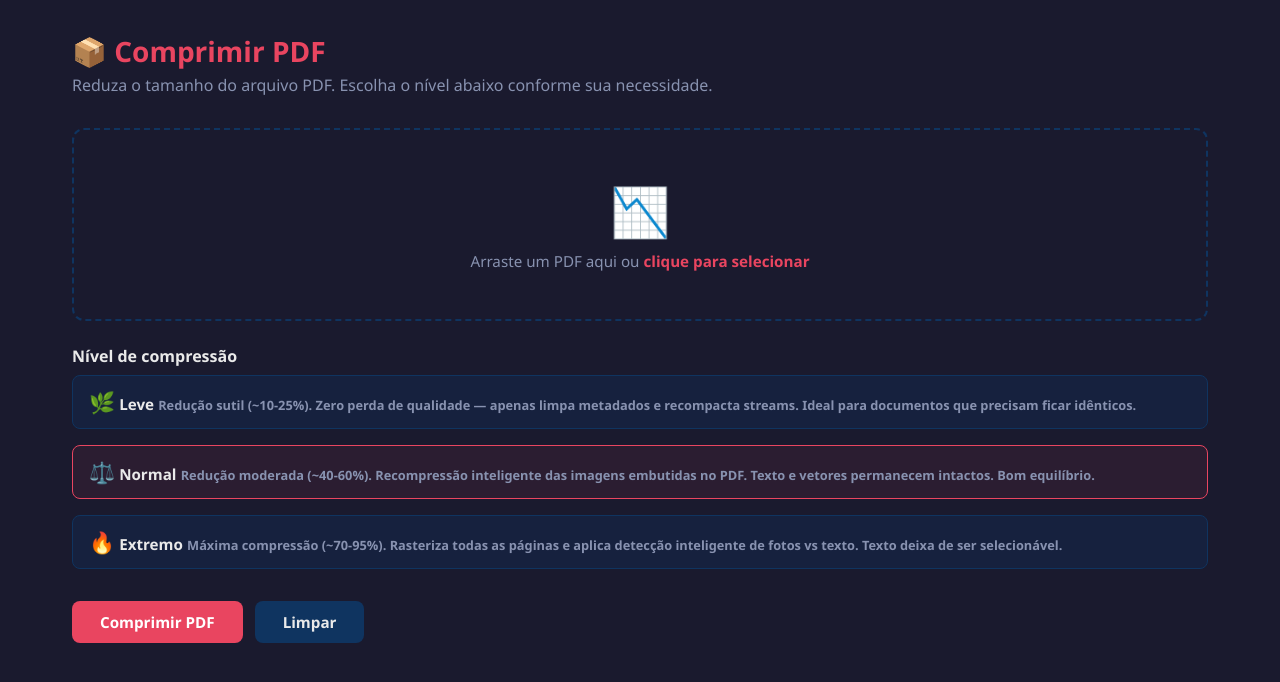
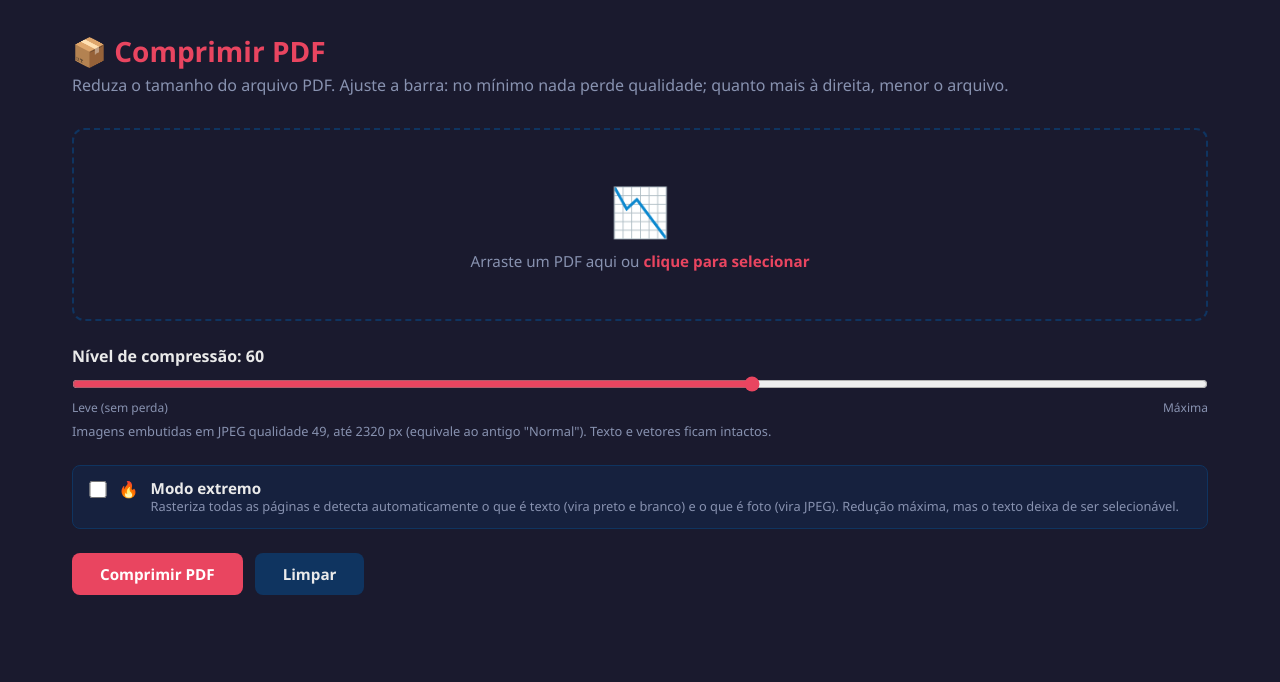
Before and after one commit to jjvvsszz/PDF-ToolBox, a FastAPI app: page /compress in a window 1280 px wide. Shown: the part 56-738 px from the top of the page. Run offline with FastAPI, Linux system fonts and the light colour scheme.

Commit message:
feat: compressao com barra deslizante e modo extremo com barras de texto e fotos
- barra 0-100: 0 = otimizacao sem perda (antigo Leve); acima disso as
  imagens embutidas sao recomprimidas (JPEG 85->25, ate 4000->1200 px);
  o maximo comprime bem mais que o antigo Normal
- checkbox "Modo extremo" rasteriza as paginas (deteccao de texto/foto);
  a barra principal passa a controlar o texto (300->100 dpi) e surge uma
  barra para as fotos (JPEG 60->10, 1600->400 px)
- o resultado nunca e maior que a otimizacao sem perda
- API: level (0-100), extreme, image_level; aceita light/normal/extreme
- cache-busting de CSS/JS por hash do conteudo (evita pagina quebrada
  com CSS antigo em cache apos deploy)

Co-Authored-By: Claude Opus 5.5 <noreply@anthropic.com>

```diff
--- a/app/routes/compress.py
+++ b/app/routes/compress.py
@@ -2,22 +2,56 @@ import logging
 
 from fastapi import APIRouter, UploadFile, File, Form
 
-from app.routes._common import download, run_job
-from app.services.compressor import CompressorService
+from app.routes._common import download, error, run_job
+from app.services.compressor import (
+    DEFAULT_IMAGE_LEVEL,
+    DEFAULT_LEVEL,
+    LEGACY_LEVELS,
+    CompressorService,
+    validate_level,
+)
+from app.services.errors import UserError
 from app.services.storage import save_upload
 
 logger = logging.getLogger("pdf_toolbox.compress")
 router = APIRouter()
 
+TRUTHY = {"1", "true", "on", "yes", "sim"}
+
+
+def _parse_level(raw: str, name: str) -> int:
+    try:
+        value = int(raw)
+    except (TypeError, ValueError):
+        raise UserError(f"{name} invalido: '{raw}'")
+    return validate_level(value, name)
+
 
 @router.post("/compress")
-def compress_pdf(file: UploadFile = File(...), level: str = Form("normal")):
-    if level not in ("light", "normal", "extreme"):
-        level = "normal"
+def compress_pdf(
+    file: UploadFile = File(...),
+    level: str = Form(str(DEFAULT_LEVEL)),
+    extreme: str = Form("false"),
+    image_level: str = Form(str(DEFAULT_IMAGE_LEVEL)),
+):
+    """level: 0 (sem perda) a 100. extreme=true rasteriza as paginas; nesse modo
+    level controla o texto e image_level as paginas com fotos.
+    Aceita tambem os valores antigos level=light|normal|extreme."""
+    try:
+        if level in LEGACY_LEVELS:
+            level_value, is_extreme = LEGACY_LEVELS[level]
+        else:
+            level_value = _parse_level(level, "Nivel de compressao")
+            is_extreme = extreme.strip().lower() in TRUTHY
+        image_value = _parse_level(image_level, "Nivel de compressao das imagens")
+    except UserError as e:
+        return error(e.message, e.status_code)
 
     def job(session_dir):
         fp = save_upload(file, session_dir)
-        output_path = CompressorService.compress_pdf(fp, session_dir, level=level)
+        output_path = CompressorService.compress_pdf(
+            fp, session_dir, level=level_value, extreme=is_extreme, image_level=image_value
+        )
         return download(output_path, session_dir, "application/pdf")
 
     return run_job(logger, "Erro ao comprimir PDF", job)
--- a/app/routes/pages.py
+++ b/app/routes/pages.py
@@ -1,12 +1,25 @@
+import hashlib
+
 from fastapi import APIRouter, Request
 from fastapi.responses import HTMLResponse
 from jinja2 import Environment, FileSystemLoader
 
-from app.config import TEMPLATES_DIR
+from app.config import STATIC_DIR, TEMPLATES_DIR
 
 router = APIRouter()
 
 env = Environment(loader=FileSystemLoader(str(TEMPLATES_DIR)), autoescape=True)
+
+
+def _asset_version() -> str:
+    """Hash do CSS/JS: muda a URL quando os arquivos mudam, evitando cache antigo no navegador."""
+    digest = hashlib.sha256()
+    for rel in ("css/style.css", "js/main.js"):
+        digest.update((STATIC_DIR / rel).read_bytes())
+    return digest.hexdigest()[:10]
+
+
+env.globals["asset_version"] = _asset_version()
 
 
 def render(name: str, request: Request):
--- a/app/static/css/style.css
+++ b/app/static/css/style.css
@@ -418,3 +418,68 @@ input[type="file"] {
     color: #8892b0;
     line-height: 1.4;
 }
+
+/* Barra deslizante e checkbox da compressao */
+.range {
+    width: 100%;
+    accent-color: #e94560;
+    cursor: pointer;
+}
+
+.range-scale {
+    display: flex;
+    justify-content: space-between;
+    font-size: 0.75rem;
+    color: #8892b0;
+    margin-top: 0.15rem;
+}
+
+.hint {
+    color: #8892b0;
+    font-size: 0.8rem;
+    margin-top: 0.4rem;
+    line-height: 1.4;
+}
+
+.check-card {
+    display: flex;
+    align-items: flex-start;
+    gap: 0.75rem;
+    padding: 0.75rem 1rem;
+    margin-bottom: 1.5rem;
+    background: #16213e;
+    border: 1px solid #0f3460;
+    border-radius: 8px;
+    cursor: pointer;
+    transition: border-color 0.2s, background 0.2s;
+}
+
+.check-card:hover {
+    border-color: #3a6ba5;
+}
+
+.check-card.selected {
+    border-color: #e94560;
+    background: rgba(233, 69, 96, 0.08);
+}
+
+.check-card input[type="checkbox"] {
+    accent-color: #e94560;
+    width: 1.1rem;
+    height: 1.1rem;
+    margin-top: 0.2rem;
+    flex-shrink: 0;
+}
+
+.check-card .level-name {
+    display: block;
+    font-weight: 600;
+    font-size: 0.95rem;
+}
+
+.check-card .level-desc {
+    display: block;
+    font-size: 0.8rem;
+    color: #8892b0;
+    line-height: 1.4;
+}
--- a/templates/base.html
+++ b/templates/base.html
@@ -4,7 +4,7 @@
     <meta charset="UTF-8">
     <meta name="viewport" content="width=device-width, initial-scale=1.0">
     <title>{% block title %}PDF Toolbox{% endblock %}</title>
-    <link rel="stylesheet" href="/static/css/style.css">
+    <link rel="stylesheet" href="/static/css/style.css?v={{ asset_version }}">
 </head>
 <body>
     <nav class="navbar">
@@ -14,7 +14,7 @@
     <main class="container">
         {% block content %}{% endblock %}
     </main>
-    <script src="/static/js/main.js"></script>
+    <script src="/static/js/main.js?v={{ asset_version }}"></script>
     {% block scripts %}{% endblock %}
 </body>
 </html>
--- a/templates/compress.html
+++ b/templates/compress.html
@@ -4,7 +4,7 @@
 {% block content %}
 <div class="page-header">
     <h1>📦 Comprimir PDF</h1>
-    <p>Reduza o tamanho do arquivo PDF. Escolha o nível abaixo conforme sua necessidade.</p>
+    <p>Reduza o tamanho do arquivo PDF. Ajuste a barra: no mínimo nada perde qualidade; quanto mais à direita, menor o arquivo.</p>
 </div>
 
 <div class="upload-area" id="upload-area">
@@ -16,27 +16,26 @@
 <div class="file-list" id="file-list"></div>
 
 <div class="form-group">
-    <label for="level-select">Nível de compressão</label>
-    <div class="level-cards" id="level-cards">
-        <label class="level-card" for="level-light">
-            <input type="radio" name="level" value="light" id="level-light">
-            <span class="level-icon">🌿</span>
-            <span class="level-name">Leve</span>
-            <span class="level-desc">Redução sutil (~10-25%). Zero perda de qualidade — apenas limpa metadados e recompacta streams. Ideal para documentos que precisam ficar idênticos.</span>
-        </label>
-        <label class="level-card selected" for="level-normal">
-            <input type="radio" name="level" value="normal" id="level-normal" checked>
-            <span class="level-icon">⚖️</span>
-            <span class="level-name">Normal</span>
-            <span class="level-desc">Redução moderada (~40-60%). Recompressão inteligente das imagens embutidas no PDF. Texto e vetores permanecem intactos. Bom equilíbrio.</span>
-        </label>
-        <label class="level-card" for="level-extreme">
-            <input type="radio" name="level" value="extreme" id="level-extreme">
-            <span class="level-icon">🔥</span>
-            <span class="level-name">Extremo</span>
-            <span class="level-desc">Máxima compressão (~70-95%). Rasteriza todas as páginas e aplica detecção inteligente de fotos vs texto. Texto deixa de ser selecionável.</span>
-        </label>
-    </div>
+    <label for="level-range"><span id="level-label">Nível de compressão</span>: <strong id="level-value">60</strong></label>
+    <input type="range" class="range" id="level-range" min="0" max="100" step="5" value="60">
+    <div class="range-scale"><span id="level-scale-min">Leve (sem perda)</span><span id="level-scale-max">Máxima</span></div>
+    <p class="hint" id="level-hint"></p>
+</div>
+
+<label class="check-card" for="extreme-check">
+    <input type="checkbox" id="extreme-check">
+    <span class="level-icon">🔥</span>
+    <span>
+        <span class="level-name">Modo extremo</span>
+        <span class="level-desc">Rasteriza todas as páginas e detecta automaticamente o que é texto (vira preto e branco) e o que é foto (vira JPEG). Redução máxima, mas o texto deixa de ser selecionável.</span>
+    </span>
+</label>
+
+<div class="form-group" id="image-group" hidden>
+    <label for="image-range">Compressão das fotos: <strong id="image-value">85</strong></label>
+    <input type="range" class="range" id="image-range" min="0" max="100" step="5" value="85">
+    <div class="range-scale"><span>Melhor qualidade</span><span>Menor arquivo</span></div>
+    <p class="hint" id="image-hint"></p>
 </div>
 
 <div class="actions">
@@ -77,12 +76,53 @@ input.addEventListener("change", () => {
     input.value = "";
 });
 
-document.querySelectorAll("input[name='level']").forEach(radio => {
-    radio.addEventListener("change", () => {
-        document.querySelectorAll(".level-card").forEach(c => c.classList.remove("selected"));
-        radio.closest(".level-card").classList.add("selected");
-    });
+// Mesmas formulas de app/services/compressor.py (recompress_params / raster_params)
+const lerp = (start, end, level) => Math.round(start + (end - start) * level / 100);
+
+const levelRange = document.getElementById("level-range");
+const imageRange = document.getElementById("image-range");
+const extremeCheck = document.getElementById("extreme-check");
+// Cada modo lembra a propria posicao da barra principal
+const savedLevels = { normal: 60, extreme: 75 };
+
+function updateCompressUI() {
+    const extreme = extremeCheck.checked;
+    const level = Number(levelRange.value);
+    const imageLevel = Number(imageRange.value);
+    document.getElementById("level-value").textContent = level;
+    document.getElementById("image-value").textContent = imageLevel;
+    document.getElementById("image-group").hidden = !extreme;
+    document.querySelector(".check-card").classList.toggle("selected", extreme);
+
+    const hint = document.getElementById("level-hint");
+    if (extreme) {
+        document.getElementById("level-label").textContent = "Compressão do texto";
+        document.getElementById("level-scale-min").textContent = "Mais nítido";
+        document.getElementById("level-scale-max").textContent = "Menor arquivo";
+        hint.textContent = `Páginas de texto rasterizadas a ${lerp(300, 100, level)} dpi, em preto e branco.`;
+        document.getElementById("image-hint").textContent =
+            `Páginas com fotos em JPEG qualidade ${lerp(60, 10, imageLevel)}, até ${lerp(1600, 400, imageLevel)} px de largura.`;
+    } else {
+        document.getElementById("level-label").textContent = "Nível de compressão";
+        document.getElementById("level-scale-min").textContent = "Leve (sem perda)";
+        document.getElementById("level-scale-max").textContent = "Máxima";
+        if (level === 0) {
+            hint.textContent = "Sem perda de qualidade: só limpa e recompacta a estrutura do PDF.";
+        } else {
+            const ref = level >= 60 && level <= 70 ? " (equivale ao antigo \"Normal\")" : "";
+            hint.textContent = `Imagens embutidas em JPEG qualidade ${lerp(85, 25, level)}, até ${lerp(4000, 1200, level)} px${ref}. Texto e vetores ficam intactos.`;
+        }
+    }
+}
+
+extremeCheck.addEventListener("change", () => {
+    savedLevels[extremeCheck.checked ? "normal" : "extreme"] = Number(levelRange.value);
+    levelRange.value = savedLevels[extremeCheck.checked ? "extreme" : "normal"];
+    updateCompressUI();
 });
+levelRange.addEventListener("input", updateCompressUI);
+imageRange.addEventListener("input", updateCompressUI);
+updateCompressUI();
 
 function processCompress() {
     if (selectedFiles.length === 0) {
@@ -92,10 +132,11 @@ function processCompress() {
         status.style.display = "block";
         return;
     }
-    const level = document.querySelector("input[name='level']:checked").value;
     const fd = new FormData();
     fd.append("file", selectedFiles[0]);
-    fd.append("level", level);
+    fd.append("level", levelRange.value);
+    fd.append("extreme", extremeCheck.checked ? "true" : "false");
+    fd.append("image_level", imageRange.value);
     uploadForm("/api/compress", fd, "process-btn");
 }
 </script>
```
Also changed, not shown: app/services/compressor.py (+100 -67 lines), test_app.py (+109 -1 lines), README.md.
